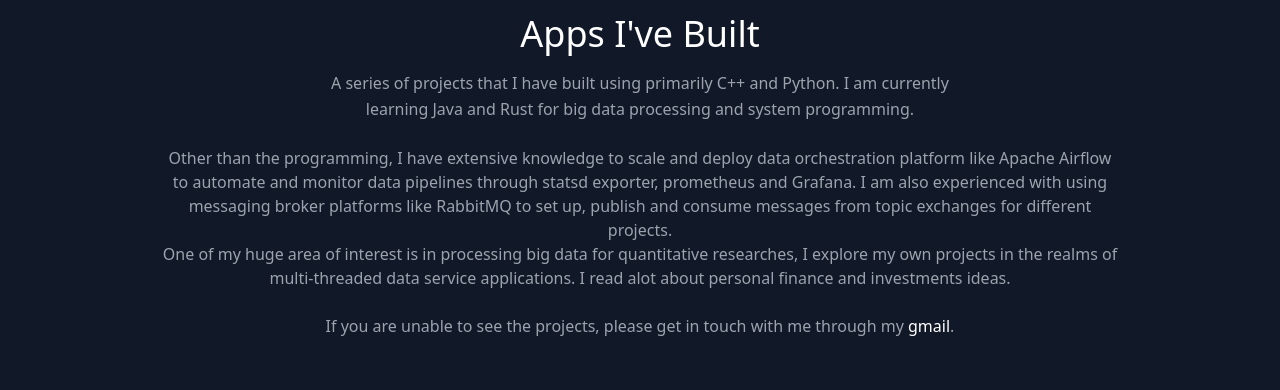
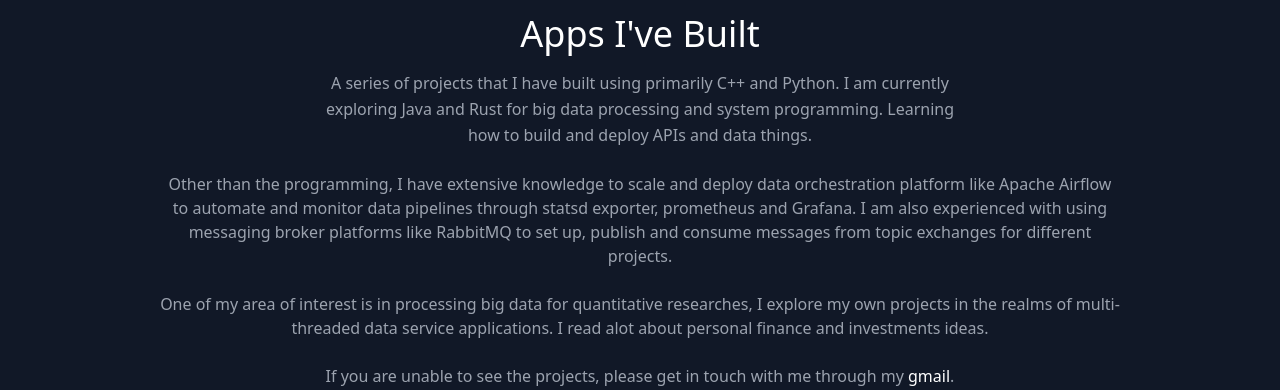
Before and after one commit to alanriya/alanriya.github.io, a React (Create React App) app: page / in a window 1280 px wide. Shown: the part 814-1204 px from the top of the page. Built offline with nearby package versions, Linux system fonts and the light colour scheme.

Commit message:
updated about me section 2

```diff
--- a/src/components/Projects.js
+++ b/src/components/Projects.js
@@ -12,14 +12,15 @@
             Apps I've Built
           </h1>
           <p className="lg:w-2/3 mx-auto leading-relaxed text-base">
-            A series of projects that I have built using primarily C++ and Python. I am currently learning Java and Rust for big data processing and system programming.
+            A series of projects that I have built using primarily C++ and Python. I am currently exploring Java and Rust for big data processing and system programming. Learning how to build and deploy APIs and data things.
           </p>
           <br/>
           <p>
             Other than the programming, I have extensive knowledge to scale and deploy data orchestration platform like Apache Airflow to automate and monitor data pipelines through statsd exporter, prometheus and Grafana. I am also experienced with using messaging broker platforms like RabbitMQ to set up, publish and consume messages from topic exchanges for different projects.
           </p>
+          <br/>
           <p>
-            One of my huge area of interest is in processing big data for quantitative researches, I explore my own projects in the realms of multi-threaded data service applications. I read alot about personal finance and investments ideas.
+            One of my area of interest is in processing big data for quantitative researches, I explore my own projects in the realms of multi-threaded data service applications. I read alot about personal finance and investments ideas.
           </p>
           <br/>
           <p>
```
